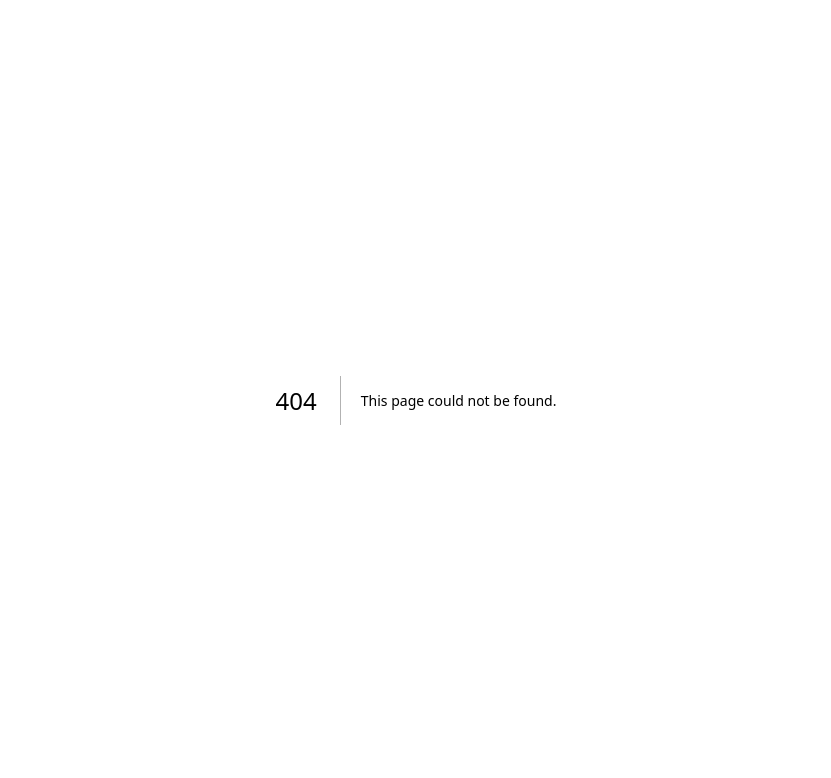
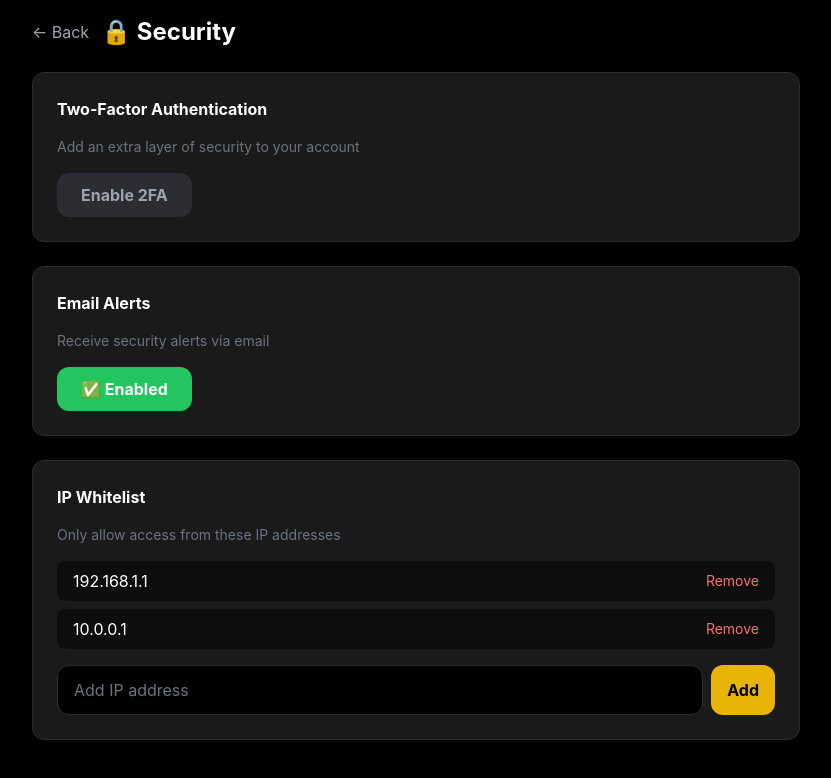
Before and after one commit to Cashipro/cashipro, a Next.js app in the folder apps/web/: page /settings/security in a window 1280 px wide. Before the commit this address had no page. Shown: the top 778 px of the page, without its empty margins (224-1055 px from the left). Built offline with nearby package versions, Linux system fonts and the light colour scheme.

Commit message:
Add SecurityPage component with settings options

```diff
--- /dev/null
+++ b/apps/web/src/app/settings/security/page.tsx
@@ -0,0 +1,70 @@
+"use client";
+
+import { useState } from "react";
+import Link from "next/link";
+
+export default function SecurityPage() {
+  const [twoFA, setTwoFA] = useState(false);
+  const [emailAlerts, setEmailAlerts] = useState(true);
+  const [whitelist, setWhitelist] = useState(["192.168.1.1", "10.0.0.1"]);
+
+  return (
+    <div className="min-h-screen bg-black p-4">
+      <div className="max-w-3xl mx-auto space-y-6">
+        <div className="flex items-center gap-3">
+          <Link href="/settings" className="text-gray-400 hover:text-white">← Back</Link>
+          <h1 className="text-2xl font-bold text-white">🔒 Security</h1>
+        </div>
+
+        <div className="bg-[#1a1a1a] rounded-xl border border-[#2b2d33] p-6 space-y-4">
+          <h3 className="text-white font-bold">Two-Factor Authentication</h3>
+          <p className="text-sm text-gray-500">Add an extra layer of security to your account</p>
+          <button
+            onClick={() => setTwoFA(!twoFA)}
+            className={`px-6 py-2.5 rounded-xl font-bold transition ${
+              twoFA ? "bg-green-500 text-white" : "bg-[#2b2d33] text-gray-400"
+            }`}
+          >
+            {twoFA ? "✅ Enabled" : "Enable 2FA"}
+          </button>
+        </div>
+
+        <div className="bg-[#1a1a1a] rounded-xl border border-[#2b2d33] p-6 space-y-4">
+          <h3 className="text-white font-bold">Email Alerts</h3>
+          <p className="text-sm text-gray-500">Receive security alerts via email</p>
+          <button
+            onClick={() => setEmailAlerts(!emailAlerts)}
+            className={`px-6 py-2.5 rounded-xl font-bold transition ${
+              emailAlerts ? "bg-green-500 text-white" : "bg-[#2b2d33] text-gray-400"
+            }`}
+          >
+            {emailAlerts ? "✅ Enabled" : "Enable Alerts"}
+          </button>
+        </div>
+
+        <div className="bg-[#1a1a1a] rounded-xl border border-[#2b2d33] p-6 space-y-4">
+          <h3 className="text-white font-bold">IP Whitelist</h3>
+          <p className="text-sm text-gray-500">Only allow access from these IP addresses</p>
+          <div className="space-y-2">
+            {whitelist.map((ip, i) => (
+              <div key={i} className="flex items-center justify-between bg-black/50 rounded-lg px-4 py-2">
+                <span className="text-white">{ip}</span>
+                <button className="text-red-400 text-sm">Remove</button>
+              </div>
+            ))}
+          </div>
+          <div className="flex gap-2">
+            <input
+              type="text"
+              placeholder="Add IP address"
+              className="flex-1 bg-black border border-[#2b2d33] rounded-xl px-4 py-3 text-white placeholder-gray-500 focus:outline-none focus:border-yellow-400"
+            />
+            <button className="px-4 py-3 bg-yellow-500 text-black font-bold rounded-xl hover:bg-yellow-400 transition">
+              Add
+            </button>
+          </div>
+        </div>
+      </div>
+    </div>
+  );
+}
```
